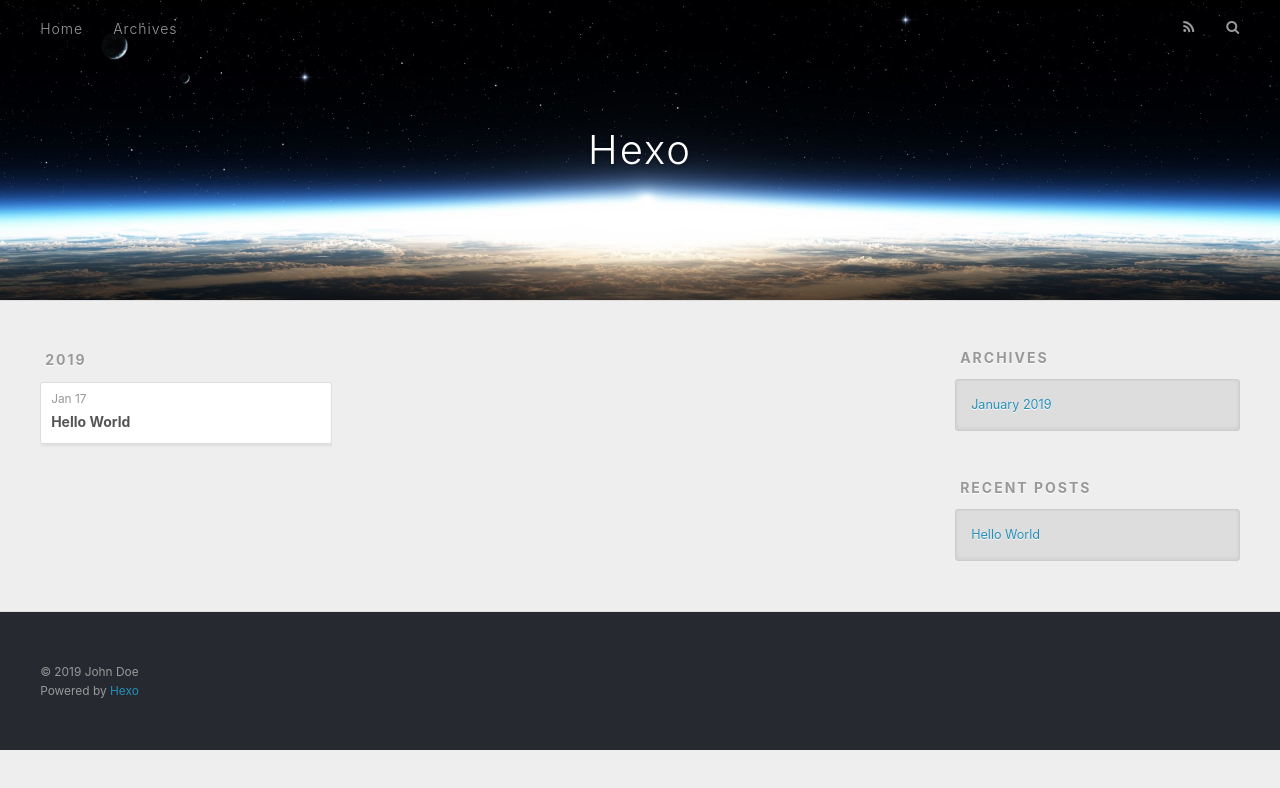
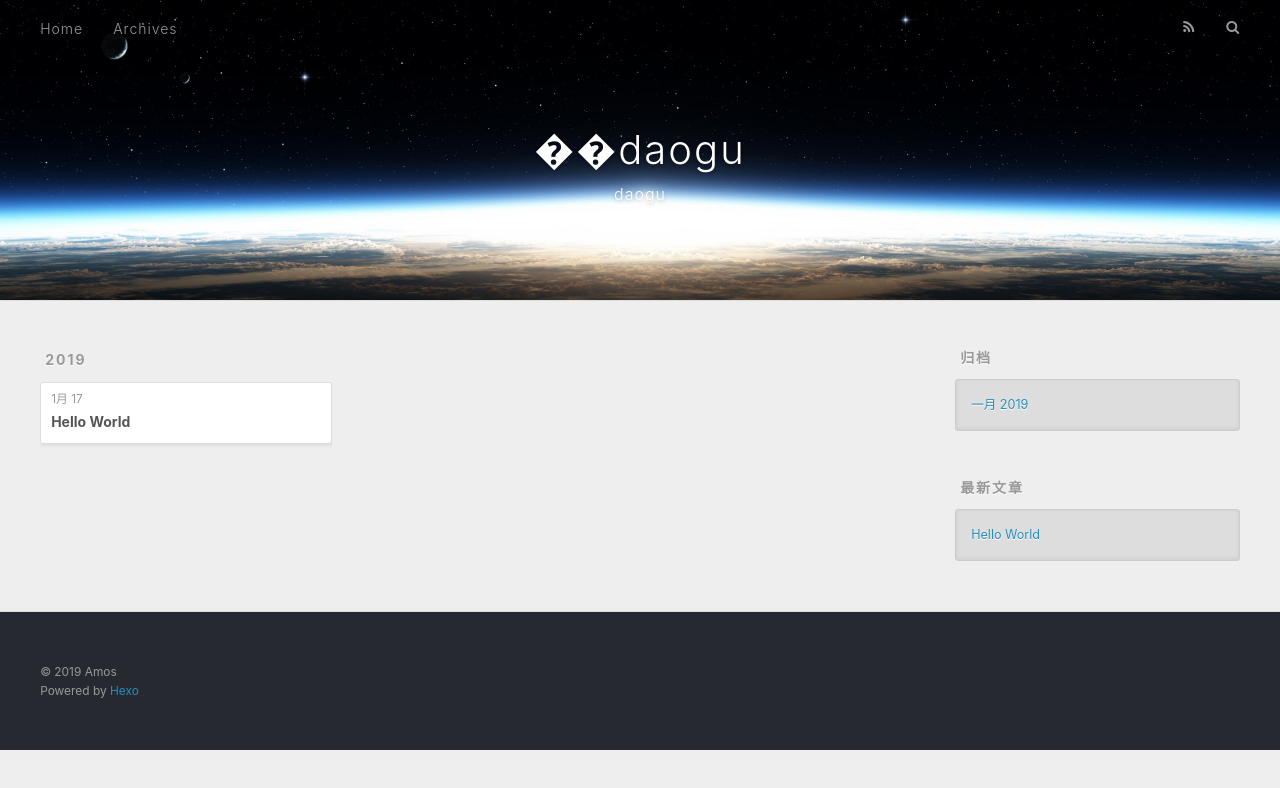
Before and after one commit to dgfun/dg.github.io, a plain HTML site: page archives/index.html in a window 1280 px wide. Drawn offline with nearby package versions, Linux system fonts and the light colour scheme.

Commit message:
Site updated: 2019-01-17 23:02:16

```diff
--- a/archives/index.html
+++ b/archives/index.html
@@ -5,17 +5,20 @@
 
 
 
-  <title>Archives | Hexo</title>
+  <title>归档 | ��daogu</title>
   <meta name="viewport" content="width=device-width, initial-scale=1, maximum-scale=1">
-  <meta property="og:type" content="website">
-<meta property="og:title" content="Hexo">
-<meta property="og:url" content="http://yoursite.com/archives/index.html">
-<meta property="og:site_name" content="Hexo">
-<meta property="og:locale" content="default">
+  <meta name="description" content="daogu">
+<meta property="og:type" content="website">
+<meta property="og:title" content="��daogu">
+<meta property="og:url" content="https://git.daogu.fun/archives/index.html">
+<meta property="og:site_name" content="��daogu">
+<meta property="og:description" content="daogu">
+<meta property="og:locale" content="zh-CN">
 <meta name="twitter:card" content="summary">
-<meta name="twitter:title" content="Hexo">
+<meta name="twitter:title" content="��daogu">
+<meta name="twitter:description" content="daogu">
 
-    <link rel="alternate" href="/atom.xml" title="Hexo" type="application/atom+xml">
+    <link rel="alternate" href="/atom.xml" title="��daogu" type="application/atom+xml">
 
 
     <link rel="icon" href="/favicon.png">
@@ -34,8 +37,12 @@
   <div id="header-outer" class="outer">
     <div id="header-title" class="inner">
       <h1 id="logo-wrap">
-        <a href="/" id="logo">Hexo</a>
+        <a href="/" id="logo">��daogu</a>
       </h1>
+
+        <h2 id="subtitle-wrap">
+          <a href="/" id="subtitle">daogu</a>
+        </h2>
 
     </div>
     <div id="header-inner" class="inner">
@@ -51,10 +58,10 @@
 
           <a id="nav-rss-link" class="nav-icon" href="/atom.xml" title="RSS Feed"></a>
 
-        <a id="nav-search-btn" class="nav-icon" title="Search"></a>
+        <a id="nav-search-btn" class="nav-icon" title="搜索"></a>
       </nav>
       <div id="search-form-wrap">
-        <form action="//google.com/search" method="get" accept-charset="UTF-8" class="search-form"><input type="search" name="q" class="search-form-input" placeholder="Search"><button type="submit" class="search-form-submit">&#xF002;</button><input type="hidden" name="sitesearch" value="http://yoursite.com"></form>
+        <form action="//google.com/search" method="get" accept-charset="UTF-8" class="search-form"><input type="search" name="q" class="search-form-input" placeholder="Search"><button type="submit" class="search-form-submit">&#xF002;</button><input type="hidden" name="sitesearch" value="https://git.daogu.fun"></form>
       </div>
     </div>
   </div>
@@ -77,7 +84,7 @@
   <div class="archive-article-inner">
     <header class="archive-article-header">
       <a href="/2019/01/17/hello-world/" class="archive-article-date">
-  <time datetime="2019-01-17T14:23:39.999Z" itemprop="datePublished">Jan 17</time>
+  <time datetime="2019-01-17T14:23:39.999Z" itemprop="datePublished">1月 17</time>
 </a>
 
 
@@ -109,9 +116,9 @@
 
 
   <div class="widget-wrap">
-    <h3 class="widget-title">Archives</h3>
+    <h3 class="widget-title">归档</h3>
     <div class="widget">
-      <ul class="archive-list"><li class="archive-list-item"><a class="archive-list-link" href="/archives/2019/01/">January 2019</a></li></ul>
+      <ul class="archive-list"><li class="archive-list-item"><a class="archive-list-link" href="/archives/2019/01/">一月 2019</a></li></ul>
     </div>
   </div>
 
@@ -119,7 +126,7 @@
 
 
   <div class="widget-wrap">
-    <h3 class="widget-title">Recent Posts</h3>
+    <h3 class="widget-title">最新文章</h3>
     <div class="widget">
       <ul>
 
@@ -139,7 +146,7 @@
 
   <div class="outer">
     <div id="footer-info" class="inner">
-      &copy; 2019 John Doe<br>
+      &copy; 2019 Amos<br>
       Powered by <a href="http://hexo.io/" target="_blank">Hexo</a>
     </div>
   </div>
```
Also changed, not shown: 2019/01/17/hello-world/index.html (+17 -13 lines), archives/2019/01/index.html (+23 -16 lines), archives/2019/index.html (+23 -16 lines), index.html (+23 -16 lines).
